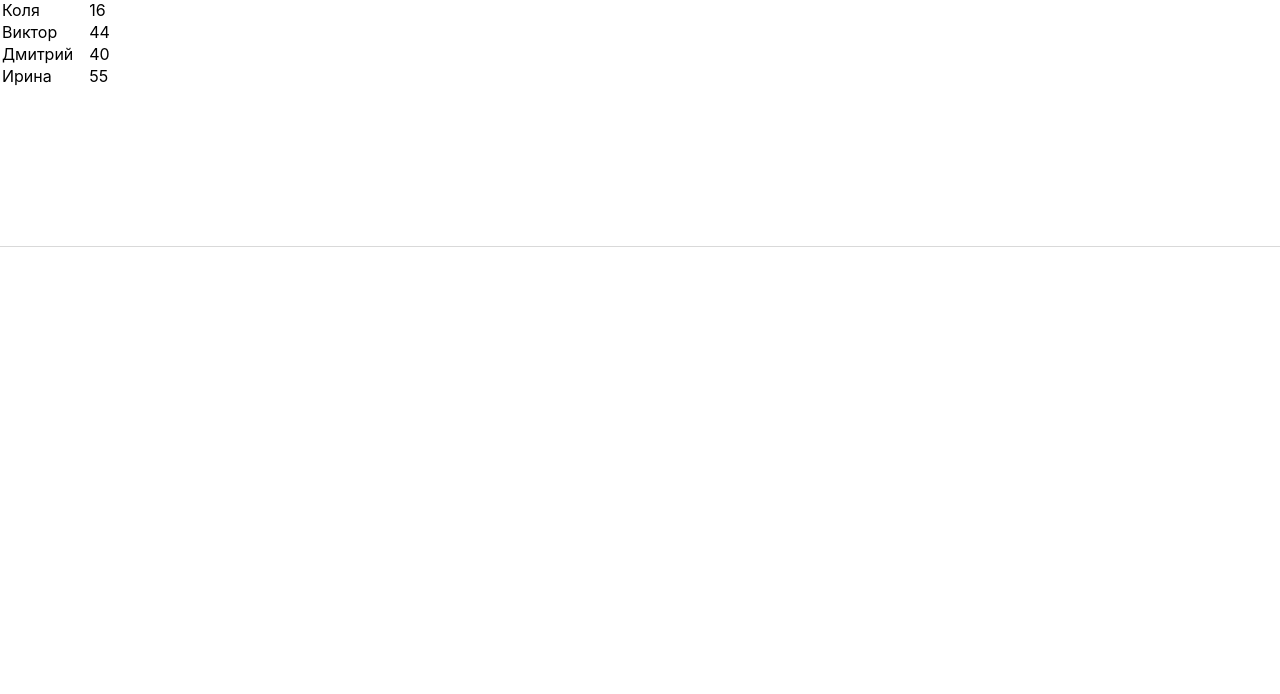
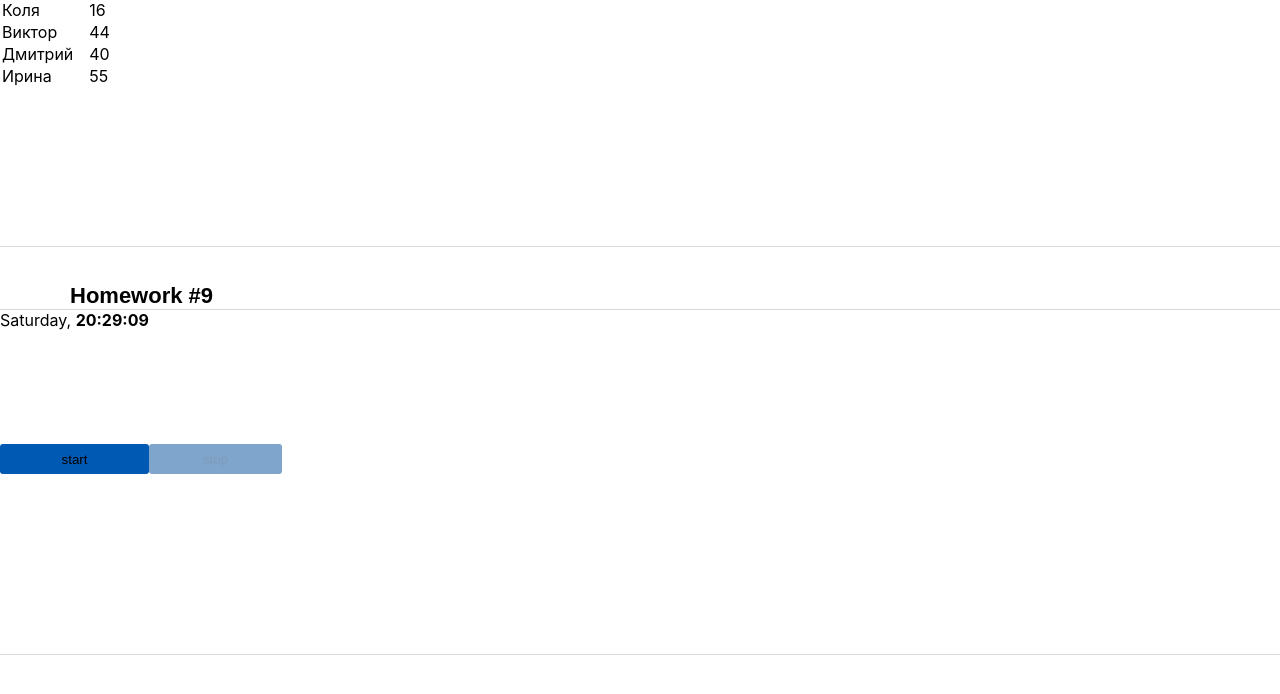
Before and after one commit to Oldeg/IgnatHomeWorks, a React (Create React App) app: page /#/junior in a window 1280 px wide. Shown: the part 1053-1747 px from the top of the page. Built offline with nearby package versions, Linux system fonts and the light colour scheme.

Commit message:
added hw9

```diff
--- a/src/s1-main/App.module.css
+++ b/src/s1-main/App.module.css
@@ -70,6 +70,13 @@ position: absolute;
     height: 373px;
     width: 100%;
 }
+.hw9 {
+    position: absolute;
+    top: 1335px;
+    left: 0;
+    height: 373px;
+    width: 100%;
+}
 
 .hwTitle {
     position: relative;
--- a/src/s2-homeworks/hw05/pages/Junior.tsx
+++ b/src/s2-homeworks/hw05/pages/Junior.tsx
@@ -2,6 +2,7 @@ import React from 'react'
 import HW7 from "../../hw07/HW7";
 import HW6 from "../../hw06/HW6";
 import HW8 from "../../hw08/HW8";
+import HW9 from "../../hw09/HW9";
 // import HW8 from '../../hw08/HW8'
 // import HW9 from '../../hw09/HW9'
 
@@ -11,7 +12,7 @@ function Junior() {
             <HW6 />
             <HW7 />
             <HW8 />
-            {/*<HW9 />*/}
+            <HW9 />
         </div>
     )
 }
--- a/src/s2-homeworks/hw09/Clock.tsx
+++ b/src/s2-homeworks/hw09/Clock.tsx
@@ -10,29 +10,45 @@ function Clock() {
     const [show, setShow] = useState<boolean>(false)
 
     const start = () => {
+        stop()
+        const id:number = window.setInterval(() => {
+            setDate(new Date())
+        }, 1000)
+
+        setTimerId(id)
         // пишут студенты // запустить часы (должно отображаться реальное время, а не +1)
         // сохранить ид таймера (https://learn.javascript.ru/settimeout-setinterval#setinterval)
 
     }
 
     const stop = () => {
+        clearTimeout(timerId)
+        setTimerId(undefined)
         // пишут студенты // поставить часы на паузу, обнулить ид таймера (timerId <- undefined)
 
     }
 
     const onMouseEnter = () => { // пишут студенты // показать дату если наведена мышка
-
+        setShow(true)
     }
     const onMouseLeave = () => { // пишут студенты // спрятать дату если мышка не наведена
-
+        setShow(false)
     }
 
-    const stringTime = 'date->time' || <br/> // часы24:минуты:секунды (01:02:03)/(23:02:03)/(24:00:00)/(00:00:01) // пишут студенты
-    const stringDate = 'date->date' || <br/> // день.месяц.год (01.02.2022) // пишут студенты, варианты 01.02.0123/01.02.-123/01.02.12345 не рассматриваем
+    const stringTime = new Intl.DateTimeFormat('ru', {
+        hour: "numeric",
+        minute: "numeric",
+        second: "numeric"
+    }).format(date) || <br/> // часы24:минуты:секунды (01:02:03)/(23:02:03)/(24:00:00)/(00:00:01) // пишут студенты
+    const stringDate = new Intl.DateTimeFormat("ru").format(date)|| <br/> // день.месяц.год (01.02.2022) // пишут студенты, варианты 01.02.0123/01.02.-123/01.02.12345 не рассматриваем
 
     // день недели на английском, месяц на английском (https://learn.javascript.ru/intl#intl-datetimeformat)
-    const stringDay = 'date->day' || <br/> // пишут студенты
-    const stringMonth = 'date->month' || <br/> // пишут студенты
+    const stringDay = new Intl.DateTimeFormat("en-US",{
+        weekday: 'long'
+    }).format(date)|| <br/> // пишут студенты
+    const stringMonth = new Intl.DateTimeFormat("en-US",{
+        month: 'long'
+    }).format(date) || <br/> // пишут студенты
 
     return (
         <div className={s.clock}>
@@ -66,14 +82,14 @@ function Clock() {
             <div className={s.buttonsContainer}>
                 <SuperButton
                     id={'hw9-button-start'}
-                    disabled={true} // пишут студенты // задизэйблить если таймер запущен
+                    disabled={!!timerId} // пишут студенты // задизэйблить если таймер запущен
                     onClick={start}
                 >
                     start
                 </SuperButton>
                 <SuperButton
                     id={'hw9-button-stop'}
-                    disabled={true} // пишут студенты // задизэйблить если таймер не запущен
+                    disabled={timerId === undefined} // пишут студенты // задизэйблить если таймер не запущен
                     onClick={stop}
                 >
                     stop
--- a/src/s2-homeworks/hw09/HW9.tsx
+++ b/src/s2-homeworks/hw09/HW9.tsx
@@ -11,7 +11,7 @@ import s2 from '../../s1-main/App.module.css'
 
 const HW9 = () => {
     return (
-        <div id={'hw9'}>
+        <div id={'hw9'} className={s2.hw9}>
             <div className={s2.hwTitle}>Homework #9</div>
 
             <div className={s2.hw}>
```
